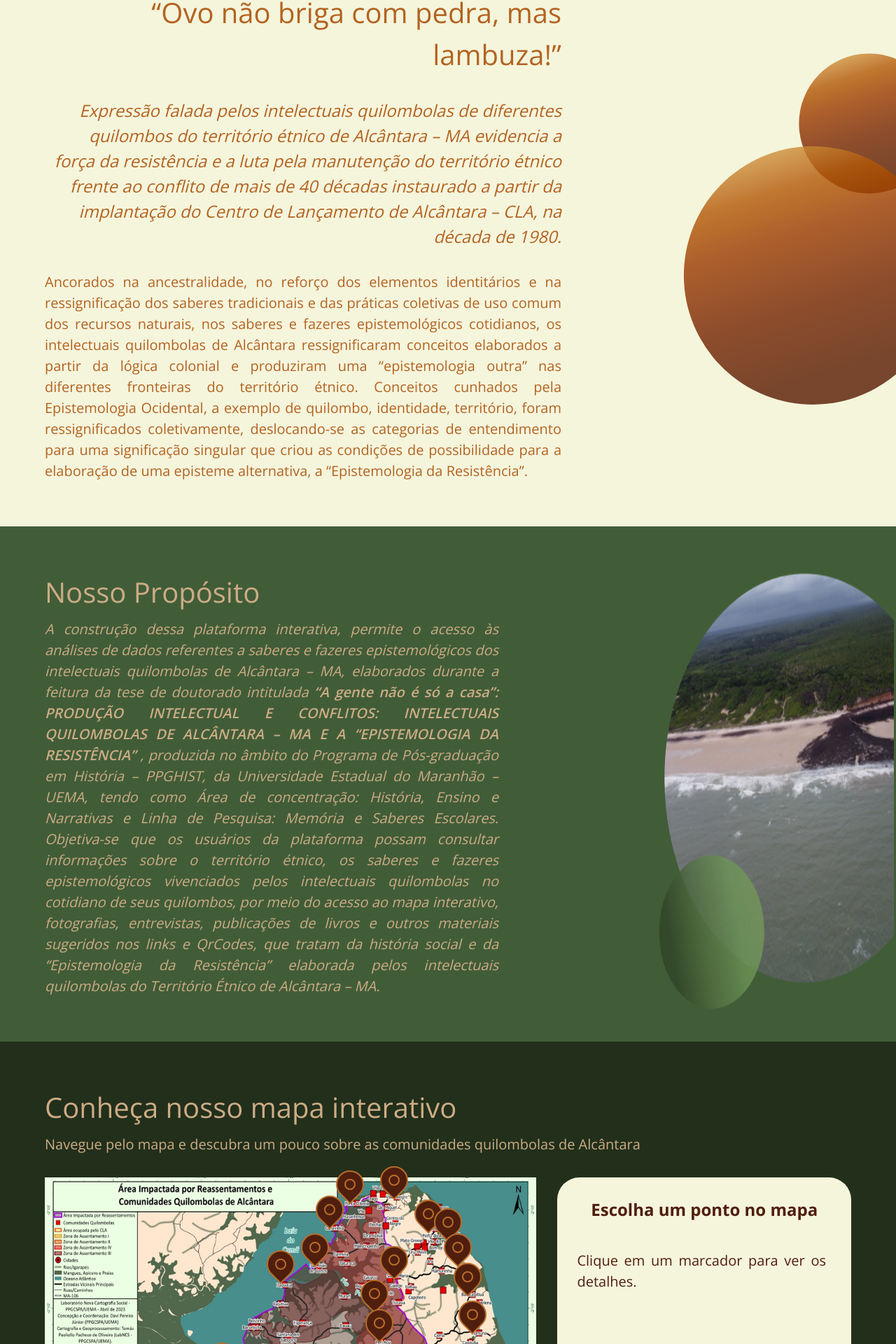
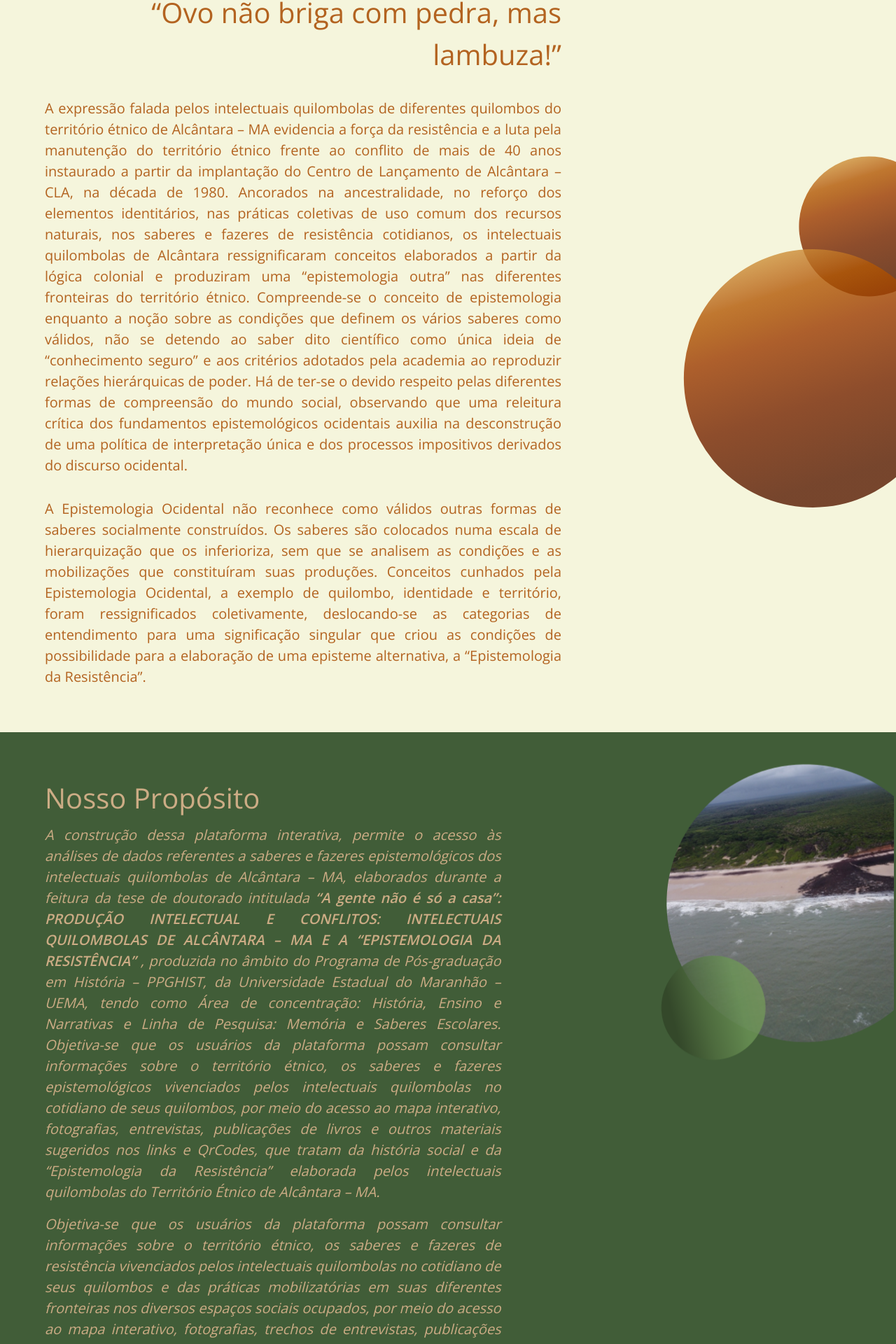
Before and after one commit to gabrielsouzam/comunidades-quilombolas-alcantara, a React (Vite) app: page / in a window 1280 px wide. Shown: the part 1007-2927 px from the top of the page at 70% size. Built offline with nearby package versions, Linux system fonts and the light colour scheme.

Commit message:
refactor: adjustments to some texts

```diff
--- a/src/pages/app/home/home.tsx
+++ b/src/pages/app/home/home.tsx
@@ -13,7 +13,6 @@ export function Home() {
 
   const [selectedMarkerId, setSelectedMarkerId] = useState<number | null>(null);
 
-  // Obtém os dados do marcador selecionado
   const selectedMarker = quilombos.find(marker => marker.id === selectedMarkerId);
 
 
@@ -22,7 +21,7 @@ export function Home() {
 
       <section
         className="relative w-full h-[859px] bg-cover bg-center"
-        style={{ backgroundImage: `url(${homeBgImage})`  }}
+        style={{ backgroundImage: `url(${homeBgImage})` }}
       >
 
         <img src={elipse3} alt="elipse 3" />
@@ -56,21 +55,28 @@ export function Home() {
             <h2 className="text-[40px] font-[400] text-[#B36320]">
               “Ovo não briga com pedra, mas lambuza!”
             </h2>
-            <p className="italic mt-8 text-[24px] text-[#B36320] font-[400]">
-              Expressão falada pelos intelectuais quilombolas de  diferentes quilombos do território étnico de Alcântara
-              – MA evidencia a força da resistência e a  luta pela manutenção do território étnico frente ao conflito de
-              mais de 40 décadas instaurado a  partir da implantação do Centro de Lançamento de Alcântara – CLA, na década
-              de 1980.
+            <p className="mt-8 text-[20px] text-[#B36320] text-justify font-[400]">
+              A expressão falada pelos intelectuais quilombolas de  diferentes quilombos do território étnico de Alcântara – MA
+              evidencia a força da resistência e a  luta pela manutenção do território étnico frente ao conflito de mais de 40
+              anos instaurado a partir  da implantação do Centro de Lançamento de Alcântara – CLA, na década de 1980. Ancorados
+              na ancestralidade, no reforço dos elementos identitários, nas práticas coletivas de uso comum  dos recursos
+              naturais, nos saberes e fazeres de resistência cotidianos, os intelectuais  quilombolas de Alcântara ressignificaram
+              conceitos elaborados a partir da lógica colonial e  produziram uma “epistemologia outra” nas diferentes fronteiras do
+              território étnico. Compreende-se o conceito de epistemologia enquanto a noção sobre as condições que definem os vários
+              saberes como válidos, não se detendo ao saber dito científico como única ideia de “conhecimento  seguro” e aos critérios
+              adotados pela academia ao reproduzir relações hierárquicas de poder. Há  de ter-se o devido respeito pelas diferentes
+              formas de compreensão do mundo social,  observando que uma releitura crítica dos fundamentos epistemológicos ocidentais
+              auxilia na  desconstrução de uma política de interpretação única e dos processos impositivos derivados do  discurso
+              ocidental.
             </p>
 
             <p className="mt-8 text-[20px] text-[#B36320] text-justify font-[400]">
-              Ancorados na ancestralidade, no reforço dos elementos identitários e na ressignificação dos  saberes tradicionais
-              e das práticas coletivas de uso comum dos recursos naturais, nos saberes  e fazeres epistemológicos cotidianos,
-              os intelectuais quilombolas de Alcântara ressignificaram  conceitos elaborados a partir da lógica colonial e
-              produziram uma “epistemologia outra” nas  diferentes fronteiras do território étnico. Conceitos cunhados pela
-              Epistemologia Ocidental, a  exemplo de quilombo, identidade, território, foram ressignificados coletivamente,
-              deslocando-se  as categorias de entendimento para uma significação singular que criou as condições de
-              possibilidade para a elaboração de uma episteme alternativa, a “Epistemologia da Resistência”.
+              A Epistemologia Ocidental não reconhece como válidos outras formas de saberes socialmente  construídos. Os saberes
+              são colocados numa escala de hierarquização que os inferioriza, sem  que se analisem as condições e as mobilizações
+              que constituíram suas produções. Conceitos  cunhados pela Epistemologia Ocidental, a exemplo de quilombo,
+              identidade e território, foram  ressignificados coletivamente, deslocando-se as categorias de entendimento para
+              uma  significação singular que criou as condições de possibilidade para a elaboração de uma episteme  alternativa,
+              a “Epistemologia da Resistência”.
             </p>
           </div>
           <img src={elipse4} alt="elipse 4" />
@@ -94,11 +100,21 @@ export function Home() {
               outros materiais sugeridos nos links e QrCodes, que tratam da história social e da “Epistemologia da
               Resistência” elaborada pelos intelectuais quilombolas do Território Étnico de Alcântara – MA.
             </p>
+
+            <p className="mt-4 italic text-justify text-[20px] text-[#CCAC85] font-[400]">
+              Objetiva-se que os usuários da plataforma possam consultar informações sobre o território  étnico, os saberes e
+              fazeres de resistência vivenciados pelos intelectuais quilombolas no  cotidiano de seus quilombos e das práticas
+              mobilizatórias em suas diferentes fronteiras nos  diversos espaços sociais ocupados, por meio do acesso ao mapa
+              interativo, fotografias,  trechos  de entrevistas, publicações de livros e outros materiais sugeridos nos links e
+              QrCodes, que  tratam da história social e da “Epistemologia da Resistência” elaborada pelos intelectuais
+              quilombolas do Território Étnico de Alcântara – MA.
+            </p>
           </div>
 
           <img
             src={elipse5}
             alt="elipse com foto"
+            className="w-[500px] h-[500px]"
           />
         </div>
       </section>
@@ -109,9 +125,8 @@ export function Home() {
           Navegue pelo mapa e descubra um pouco sobre as comunidades quilombolas de Alcântara
         </p>
         <div className="flex flex-row mt-8 gap-[30px]">
-           <ImageMap markersData={quilombos} onSelectMarker={setSelectedMarkerId} />
+          <ImageMap markersData={quilombos} onSelectMarker={setSelectedMarkerId} />
 
-          {/* Exibe os detalhes do marcador selecionado no Card */}
           <Card
             title={selectedMarker ? selectedMarker.title : "Escolha um ponto no mapa"}
             description={selectedMarker ? selectedMarker.description : "Clique em um marcador para ver os detalhes."}
```
